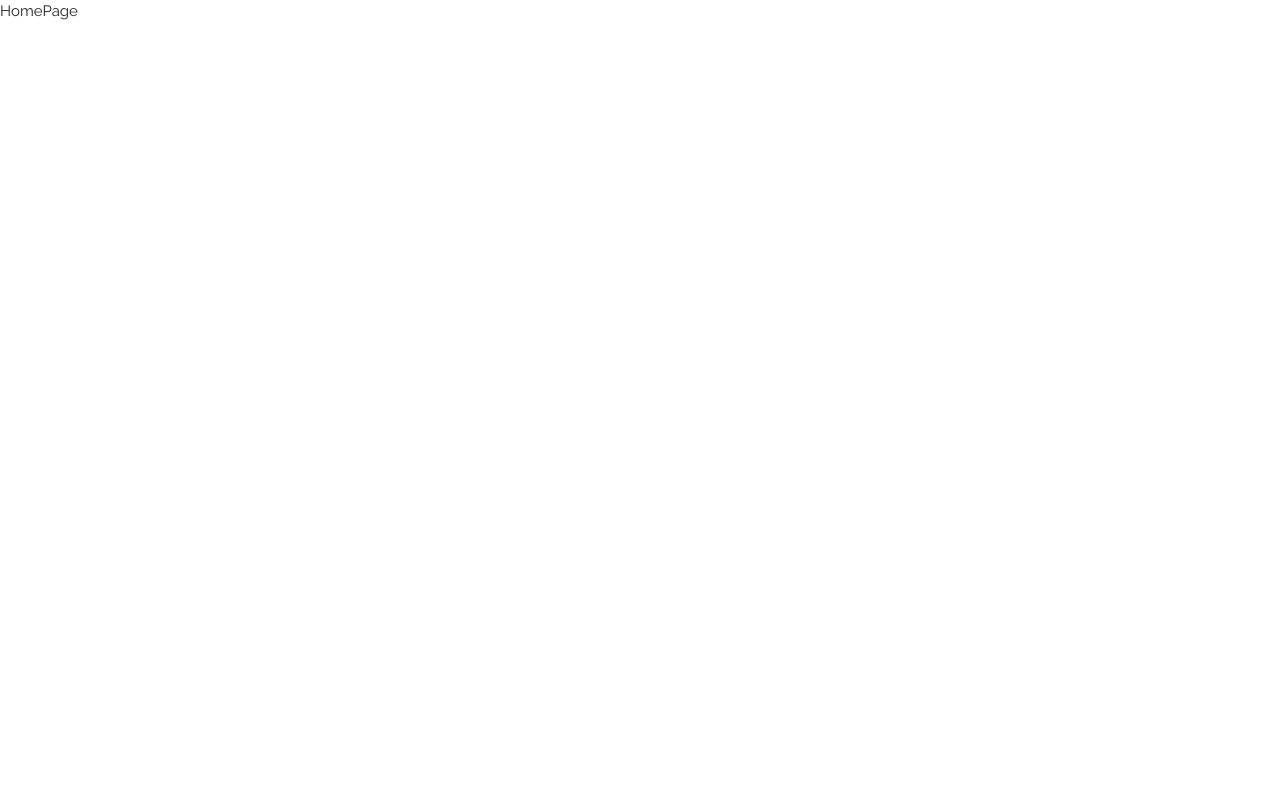
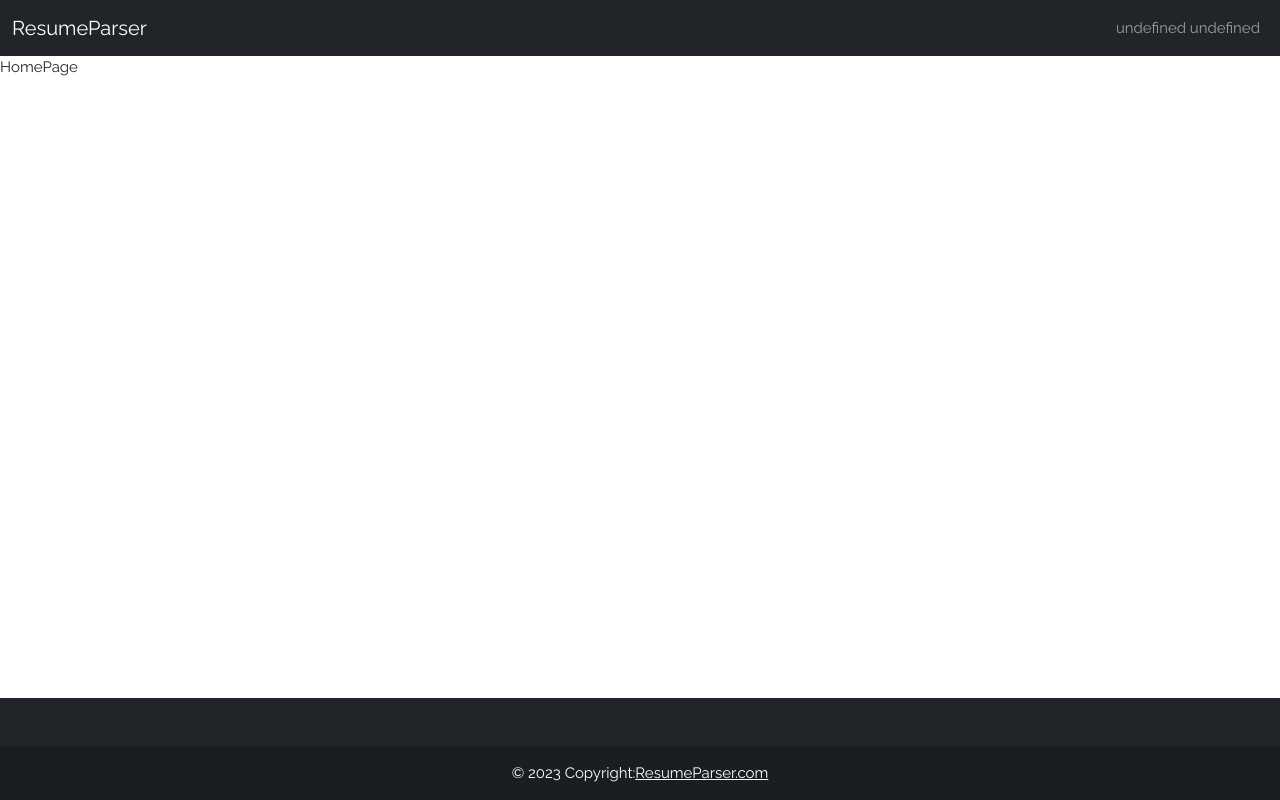
Before and after one commit to S-Wajiha-Batool/resume-parser-web, a React (Create React App) app in the folder client/: page / in a window 1280 px wide. Built offline with nearby package versions, Linux system fonts and the light colour scheme.

Commit message:
header + footer

```diff
--- a/client/src/App.js
+++ b/client/src/App.js
@@ -1,14 +1,13 @@
-import React from 'react'
+import React, {useContext} from 'react'
 import { BrowserRouter as Router } from 'react-router-dom';
 import { DataProvider } from './GlobalState';
-//import Header from './Components/headers/Header';
 import MainPages from './PageRoutes';
-//import Footer from './Components/footer/Footer'
 import './App.css'
 import 'react-toastify/dist/ReactToastify.css';
 import { ToastContainer, toast } from 'react-toastify';
 
 function App() {
+
   return (
     <DataProvider>
       <Router>
--- /dev/null
+++ b/client/src/Components/footer/Footer.js
@@ -0,0 +1,15 @@
+import React from 'react';
+
+function Footer() {
+    return (
+        <footer class="bg-dark text-center text-white fixed-bottom">
+  <div class="container p-4"></div>
+  <div class="text-center p-3" style={{backgroundColor: "rgba(0, 0, 0, 0.2)"}}>
+    © 2023 Copyright:
+    <a class="text-white" href="#">ResumeParser.com</a>
+  </div>
+</footer>
+    )
+}
+
+export default Footer
--- /dev/null
+++ b/client/src/Components/header/Header.js
@@ -0,0 +1,52 @@
+import React, { useContext } from 'react';
+import { GlobalState } from '../../GlobalState';
+import 'bootstrap/dist/css/bootstrap.min.css'
+
+function Header() {
+
+    const state = useContext(GlobalState);
+    const [user, setUser] = state.UserAPI.user;
+
+    return (
+        <nav class="navbar navbar-expand-lg navbar-dark bg-dark">
+            <div class="container-fluid">
+                <a class="navbar-brand" href="/">ResumeParser</a>
+                <button class="navbar-toggler" type="button" data-bs-toggle="collapse" data-bs-target="#navbarSupportedContent" aria-controls="navbarSupportedContent" aria-expanded="false" aria-label="Toggle navigation">
+                    <span class="navbar-toggler-icon"></span>
+                </button>
+                <div class="collapse navbar-collapse w-100 order-1 order-md-0 dual-collapse2" id="navbarSupportedContent">
+                    <ul class="navbar-nav me-auto mb-2 mb-lg-0">
+                        {/*<li class="nav-item">
+                            <a class="nav-link active" aria-current="page" href="#">Home</a>
+                        </li>
+                         <li class="nav-item">
+                            <a class="nav-link" href="#">Link</a>
+                        </li>
+                        <li class="nav-item dropdown">
+                            <a class="nav-link dropdown-toggle" href="#" id="navbarDropdown" role="button" data-bs-toggle="dropdown" aria-expanded="false">
+                                Dropdown
+                            </a>
+                            <ul class="dropdown-menu" aria-labelledby="navbarDropdown">
+                                <li><a class="dropdown-item" href="#">Action</a></li>
+                                <li><a class="dropdown-item" href="#">Another action</a></li>
+                                <li><a class="dropdown-item" href="#">Something else here</a></li>
+                            </ul>
+                        </li>
+                        <li class="nav-item">
+                            <a class="nav-link disabled" href="#" tabindex="-1" aria-disabled="true">Disabled</a>
+                        </li> */}
+                    </ul>
+                </div>
+                <div class="navbar-collapse collapse w-100 order-3 dual-collapse2">
+                    <ul class="navbar-nav ms-auto">
+                        <li class="nav-item">
+                            <a class="nav-link" href="#">{user.first_name + ' ' + user.last_name}</a>
+                        </li>
+                    </ul>
+                </div>
+            </div>
+        </nav>
+    )
+}
+
+export default Header
--- a/client/src/Components/mainpages/Login.js
+++ b/client/src/Components/mainpages/Login.js
@@ -13,6 +13,7 @@
 
     const [token, setToken] = state.UserAPI.token;
     const [isLogged, setIsLogged] = state.UserAPI.isLogged;
+
 
     const [user, setUser] = useState({
         email: '', password: ''
@@ -77,7 +78,7 @@
                 </div>
 
                 <div className='card-body'>
-                    <form onSubmit={loginSubmit}>
+                    <form>
                         <div className='form-group mb-3'>
                             <text style={{ marginTop: 5, marginBottom: 5, fontWeight: 500 }}>
                                 Email
@@ -103,7 +104,8 @@
                         </div>
                         <div style={{textAlign: 'center'}}>
                         <button type='button'
-                            class='btn btn-primary'
+                        onClick={loginSubmit}
+                            className='btn btn-primary'
                             value='Submit'
                             position='center'>Submit
                         </button>
--- a/client/src/PageRoutes.js
+++ b/client/src/PageRoutes.js
@@ -1,8 +1,18 @@
 import React, { useContext } from 'react';
 import { GlobalState } from './GlobalState'
-import { Routes, Route, Navigate } from 'react-router-dom';
+import { Routes, Route, Outlet } from 'react-router-dom';
 import Login from './Components/mainpages/Login';
 import HomePage from './Components/mainpages/HomePage';
+import Header from './Components/header/Header';
+import Footer from './Components/footer/Footer';
+
+const Layout = () => (
+  <>
+    <Header />
+    <Outlet />
+    <Footer />
+  </>
+);
 
 function PageRoutes() {
 
@@ -14,7 +24,9 @@
   return (
     <Routes>
       <Route path="/login" exact element={<Login />} />
-      <Route path="/" exact element={<HomePage />} />
+      <Route element={<Layout />}>
+        <Route path="/" exact element={<HomePage />} />
+      </Route>
     </Routes>
   )
 }
```
